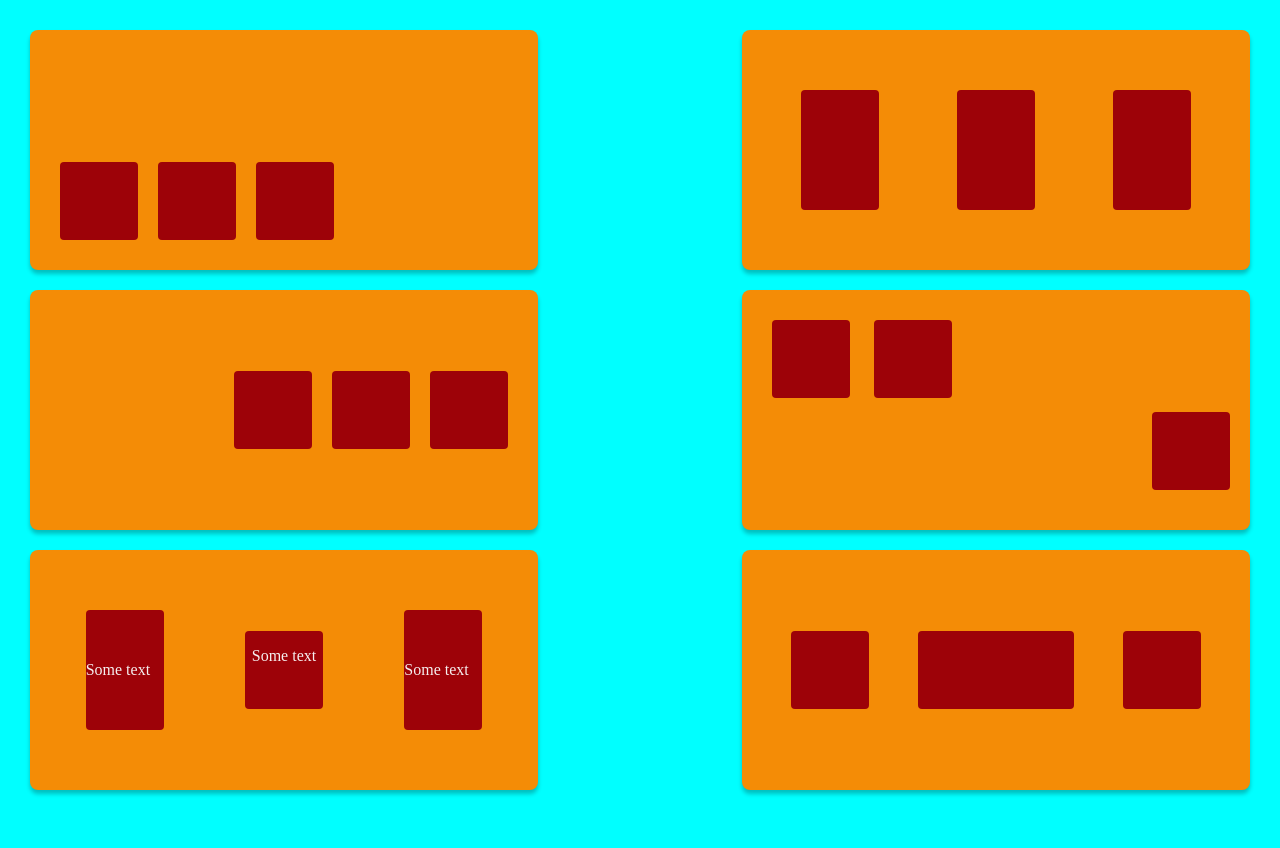
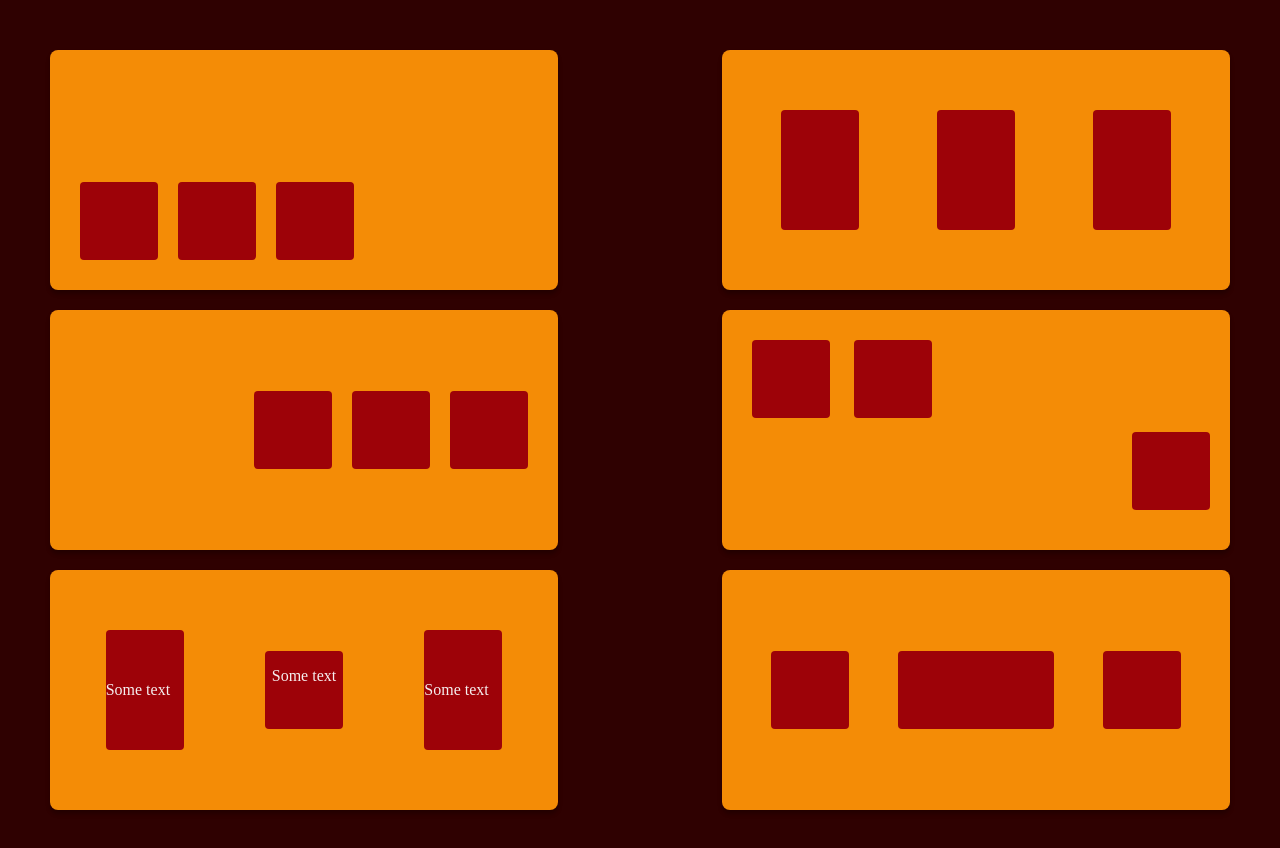
Before and after one commit to FBetulDemir/flexbox, a plain HTML site: page index.html in a window 1280 px wide. Before the commit the page ends 820 px from the top, so only its background shows below. Drawn offline with Linux system fonts and the light colour scheme.

Commit message:
fixing background color

```diff
--- a/index.html
+++ b/index.html
@@ -4,7 +4,7 @@
     <meta charset="UTF-8">
     <meta name="viewport" content="width=device-width, initial-scale=1.0">
     <link rel="stylesheet" href="style/index.css">
-    <title>Document</title>
+    <title>Rectangle</title>
 </head>
 <body>
     <div class="wrapper">
--- a/style/index.css
+++ b/style/index.css
@@ -3,7 +3,7 @@ body {
     flex-wrap: wrap;
     justify-content: space-around;
     margin: 20px;
-    background-color: aqua;
+    background-color: rgb(47, 1, 1);
     height: 100%;
 }
 
@@ -13,6 +13,7 @@ body {
     display: flex;
     justify-content: space-between;
     flex-wrap: wrap;
+    margin: 20px;
 }
 
 /* styling all the rectangles */
@@ -84,6 +85,7 @@ body {
     flex-shrink: 1;
 }
 
+/* text inside the 5th box */
 .text{
     color: #f5efef;
 }
@@ -99,7 +101,7 @@ body {
     flex-shrink: 1;
     align-items: center;
 }
-
+/* centering all the child elements in the boxes with centered visual */
 .center{
     display: flex;
     flex-wrap: wrap;
```
